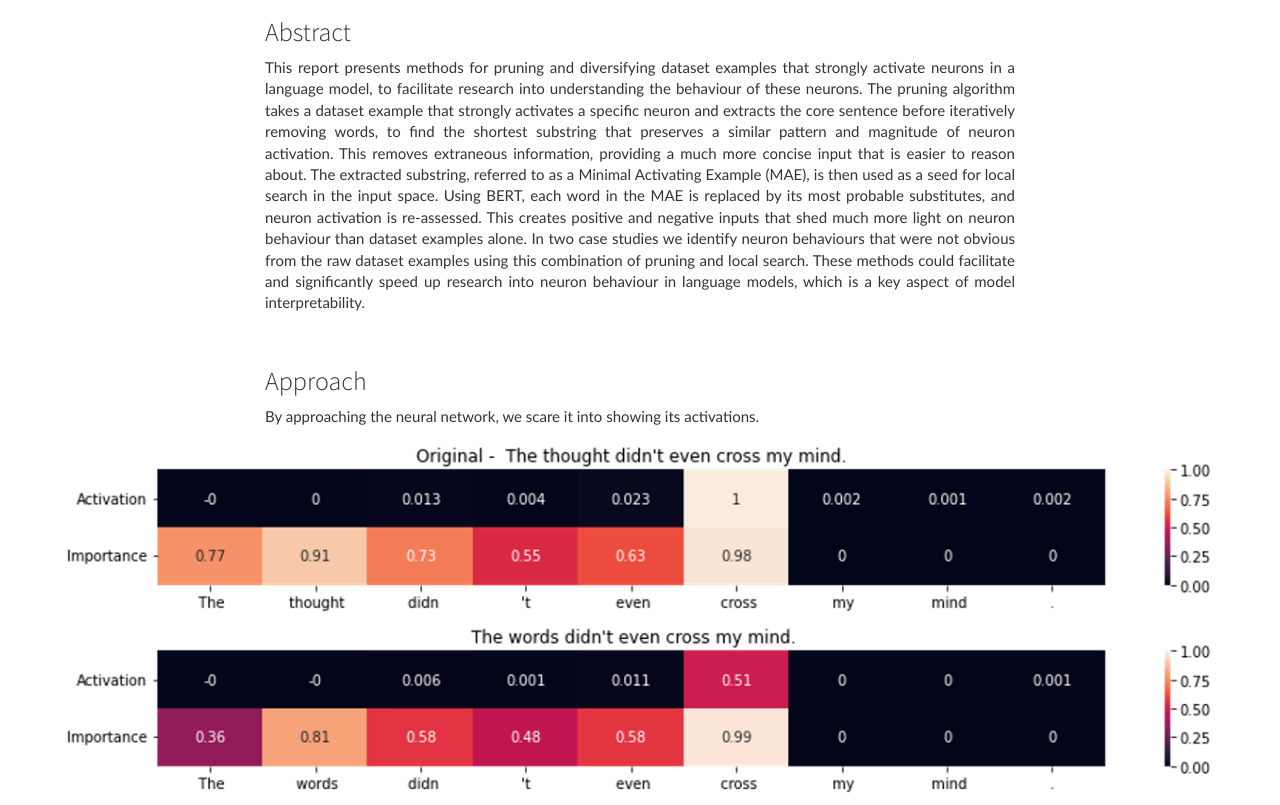
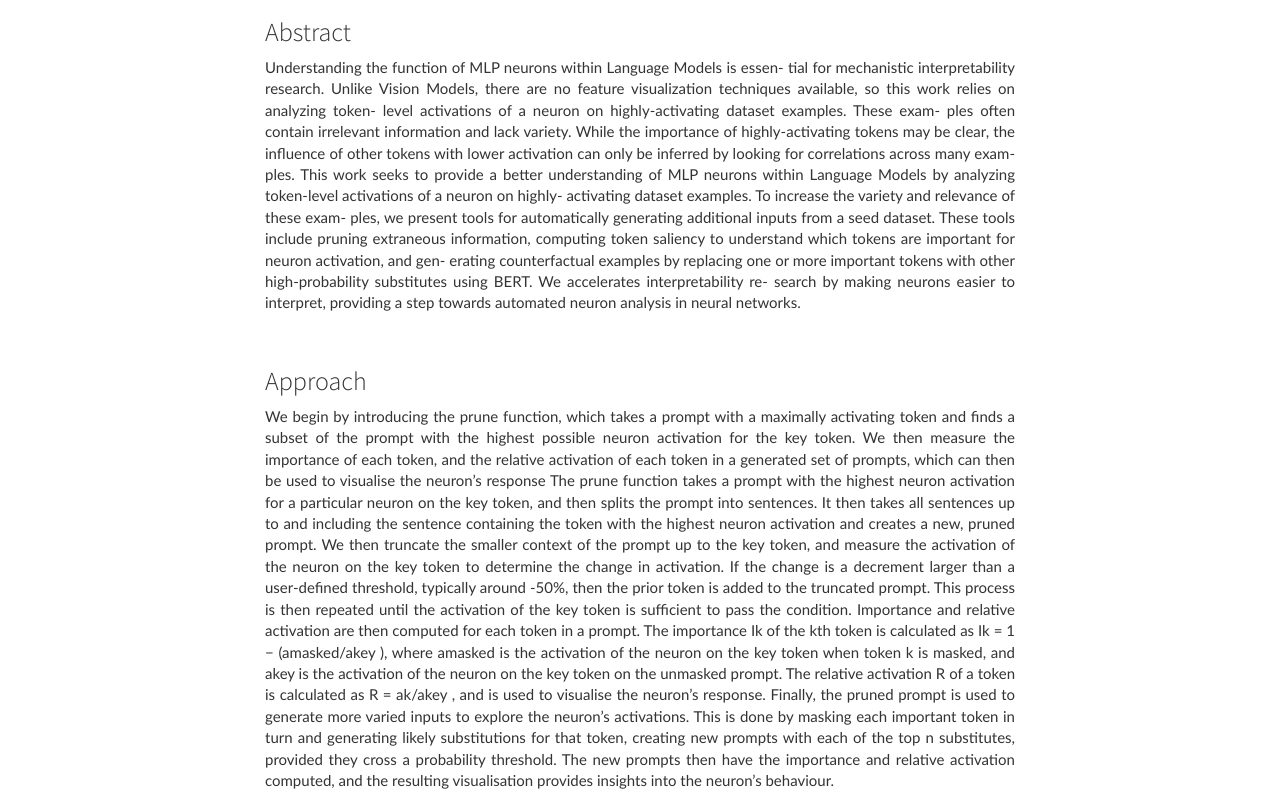
Before and after one commit to apartresearch/Neuron2Graph, a plain HTML site: page index.html in a window 1280 px wide. Shown: the part 376-1181 px from the top of the page. Drawn offline with nearby package versions, Linux system fonts and the light colour scheme; some packages are replaced by stand-ins of ours; a script that the page names is missing.

Commit message:
Updated abstract and content

```diff
--- a/index.html
+++ b/index.html
@@ -156,20 +156,23 @@
                     Abstract
                 </h3>
                 <p class="text-justify">
-                    This report presents methods for pruning and diversifying dataset examples that strongly activate
-                    neurons in a language model, to facilitate research into understanding the behaviour of these
-                    neurons. The pruning algorithm takes a dataset example that strongly activates a specific neuron
-                    and extracts the core sentence before iteratively removing words, to find the shortest substring
-                    that preserves a similar pattern and magnitude of neuron activation. This removes extraneous
-                    information, providing a much more concise input that is easier to reason about. The extracted
-                    substring, referred to as a Minimal Activating Example (MAE), is then used as a seed for local
-                    search in the input space. Using BERT, each word in the MAE is replaced by its most probable
-                    substitutes, and neuron activation is re-assessed. This creates positive and negative inputs that
-                    shed much more light on neuron behaviour than dataset examples alone. In two case studies we
-                    identify neuron behaviours that were not obvious from the raw dataset examples using this
-                    combination of pruning and local search. These methods could facilitate and significantly speed
-                    up research into neuron behaviour in language models, which is a key aspect of model
-                    interpretability.
+                    Understanding the function of MLP neurons within Language Models is essen-
+tial for mechanistic interpretability research. Unlike Vision Models, there are no
+feature visualization techniques available, so this work relies on analyzing token-
+level activations of a neuron on highly-activating dataset examples. These exam-
+ples often contain irrelevant information and lack variety. While the importance
+of highly-activating tokens may be clear, the influence of other tokens with lower
+activation can only be inferred by looking for correlations across many exam-
+ples. This work seeks to provide a better understanding of MLP neurons within
+Language Models by analyzing token-level activations of a neuron on highly-
+activating dataset examples. To increase the variety and relevance of these exam-
+ples, we present tools for automatically generating additional inputs from a seed
+dataset. These tools include pruning extraneous information, computing token
+saliency to understand which tokens are important for neuron activation, and gen-
+erating counterfactual examples by replacing one or more important tokens with
+other high-probability substitutes using BERT. We accelerates interpretability re-
+search by making neurons easier to interpret, providing a step towards automated
+neuron analysis in neural networks.
                 </p>
             </div>
         </div>
@@ -193,10 +196,31 @@
             <div class="col-md-8 col-md-offset-2">
             	<br>
                 <h3>
-                    Approach
+Approach
                 </h3>
                 <p class="text-justify">
-By approaching the neural network, we scare it into showing its activations.          </div>
+                    We begin by introducing the prune function, which takes a prompt with a maximally activating token
+                    and finds a subset of the prompt with the highest possible neuron activation for the key token. We
+                    then measure the importance of each token, and the relative activation of each token in a generated
+                    set of prompts, which can then be used to visualise the neuron’s response
+                    The prune function takes a prompt with the highest neuron activation for a particular neuron on
+                    the key token, and then splits the prompt into sentences. It then takes all sentences up to and
+                    including the sentence containing the token with the highest neuron activation and creates a new,
+                    pruned prompt. We then truncate the smaller context of the prompt up to the key token, and measure
+                    the activation of the neuron on the key token to determine the change in activation. If the change
+                    is a decrement larger than a user-defined threshold, typically around -50%, then the prior token is
+                    added to the truncated prompt. This process is then repeated until the activation of the key token is
+                    sufficient to pass the condition.
+                    Importance and relative activation are then computed for each token in a prompt. The importance
+                    Ik of the kth token is calculated as Ik = 1 − (amasked/akey ), where amasked is the activation of the
+                    neuron on the key token when token k is masked, and akey is the activation of the neuron on the key
+                    token on the unmasked prompt. The relative activation R of a token is calculated as R = ak/akey ,
+                    and is used to visualise the neuron’s response.
+                    Finally, the pruned prompt is used to generate more varied inputs to explore the neuron’s activations.
+                    This is done by masking each important token in turn and generating likely substitutions for that
+                    token, creating new prompts with each of the top n substitutes, provided they cross a probability
+                    threshold. The new prompts then have the importance and relative activation computed, and the
+                    resulting visualisation provides insights into the neuron’s behaviour.          </div>
 
 <p style="text-align:center;">
     <image src="img/Example.png"  class="img-responsive" height="600px">
@@ -205,7 +229,7 @@ By approaching the neural network, we scare it into showing its activations.
         </div>
 
 
-        <div class="row">
+        <!-- <div class="row">
             <div class="col-md-8 col-md-offset-2">
                 <h3>
                     Results
@@ -218,7 +242,7 @@ By approaching the neural network, we scare it into showing its activations.
                     <image src="img/graph_10_examples_n_20.png"  class="img-responsive" height="600px">
                 </p>
 	        </div>
-        </div>
+        </div> -->
 
 
          <!-- <div class="row">
```
